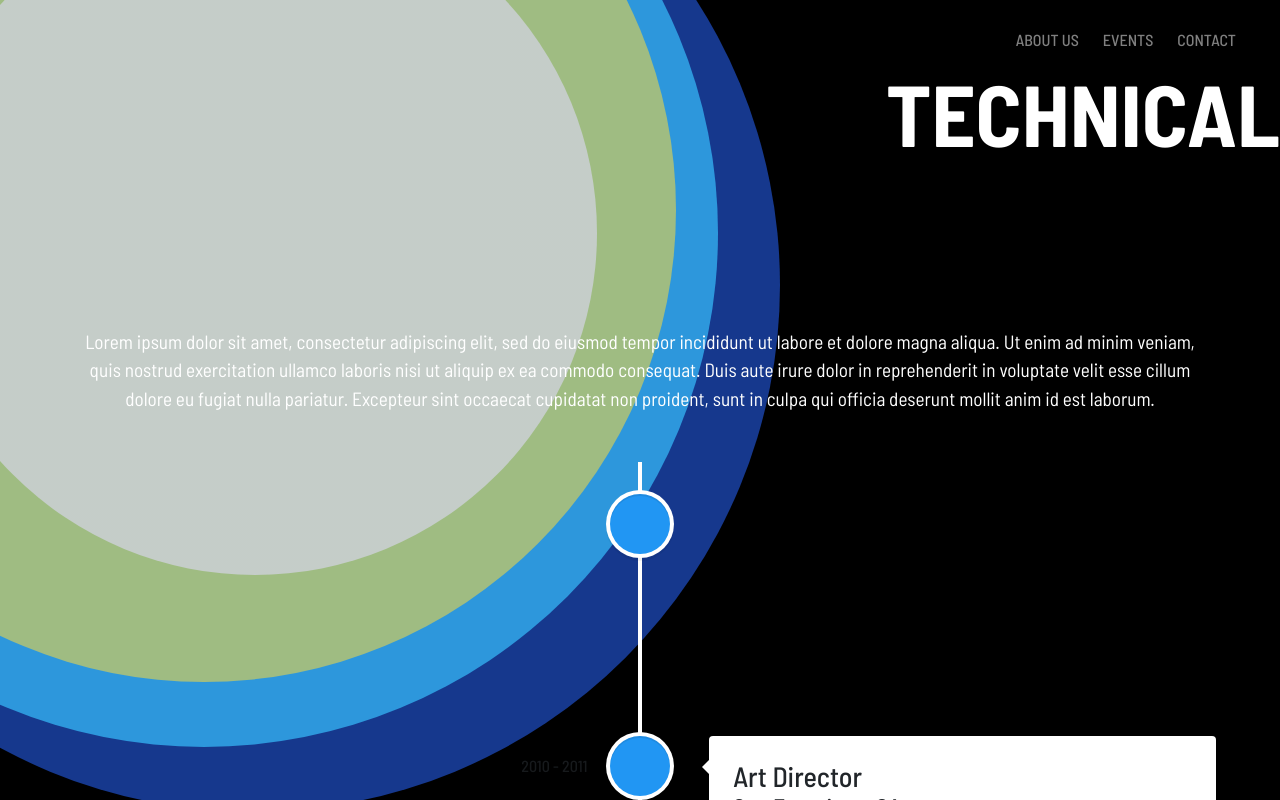
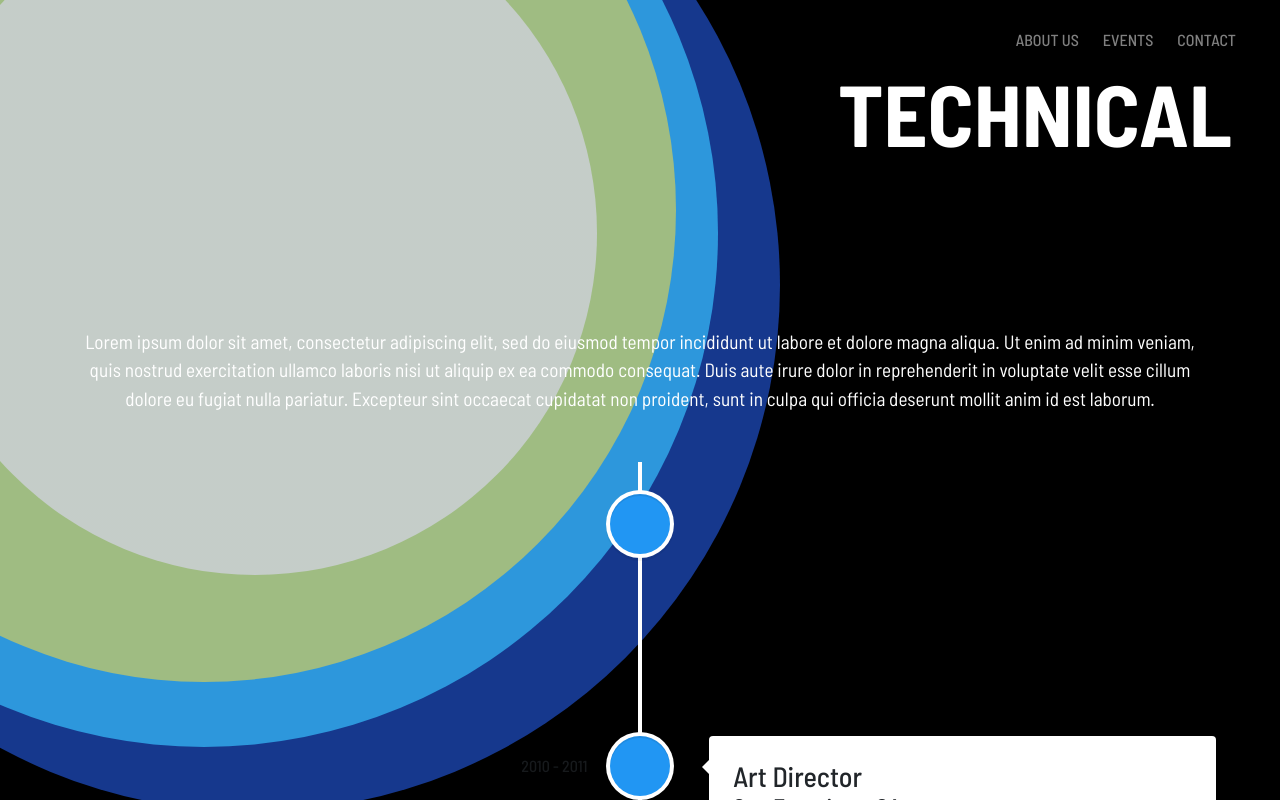
Before and after one commit to Felicity-IIIT-Hyderabad/website-2021, a React (Create React App) app in the folder reactapp/: page /events-technical in a window 1280 px wide. Shown: the top 800 px of the page. Built offline with nearby package versions, Linux system fonts and the light colour scheme.

Commit message:
fix: add horizontal margin to big headers

```diff
--- a/reactapp/src/components/CultEvent.js
+++ b/reactapp/src/components/CultEvent.js
@@ -49,7 +49,7 @@ const CultEvent = () => {
                 <div id="cult-circle1"></div>
             </div>
 
-            <div className="font-weight-bold infopage-title my-5 event-heading text-white"> CULTURAL </div>
+            <div className="font-weight-bold infopage-title my-5 mx-5 event-heading text-white"> CULTURAL </div>
 
             <div className="container event-list">
                 <div className="text-center mt-5">
--- a/reactapp/src/components/TechEvent.jsx
+++ b/reactapp/src/components/TechEvent.jsx
@@ -39,7 +39,7 @@ const TechEvent = () => {
                 <div id="tech-circle1"></div>
             </div>
 
-            <div className="font-weight-bold infopage-title my-5 event-heading text-white"> TECHNICAL </div>
+            <div className="font-weight-bold infopage-title my-5 mx-5 event-heading text-white"> TECHNICAL </div>
 
             <div className="container event-list">
                 <div className="text-center mt-5">
```
